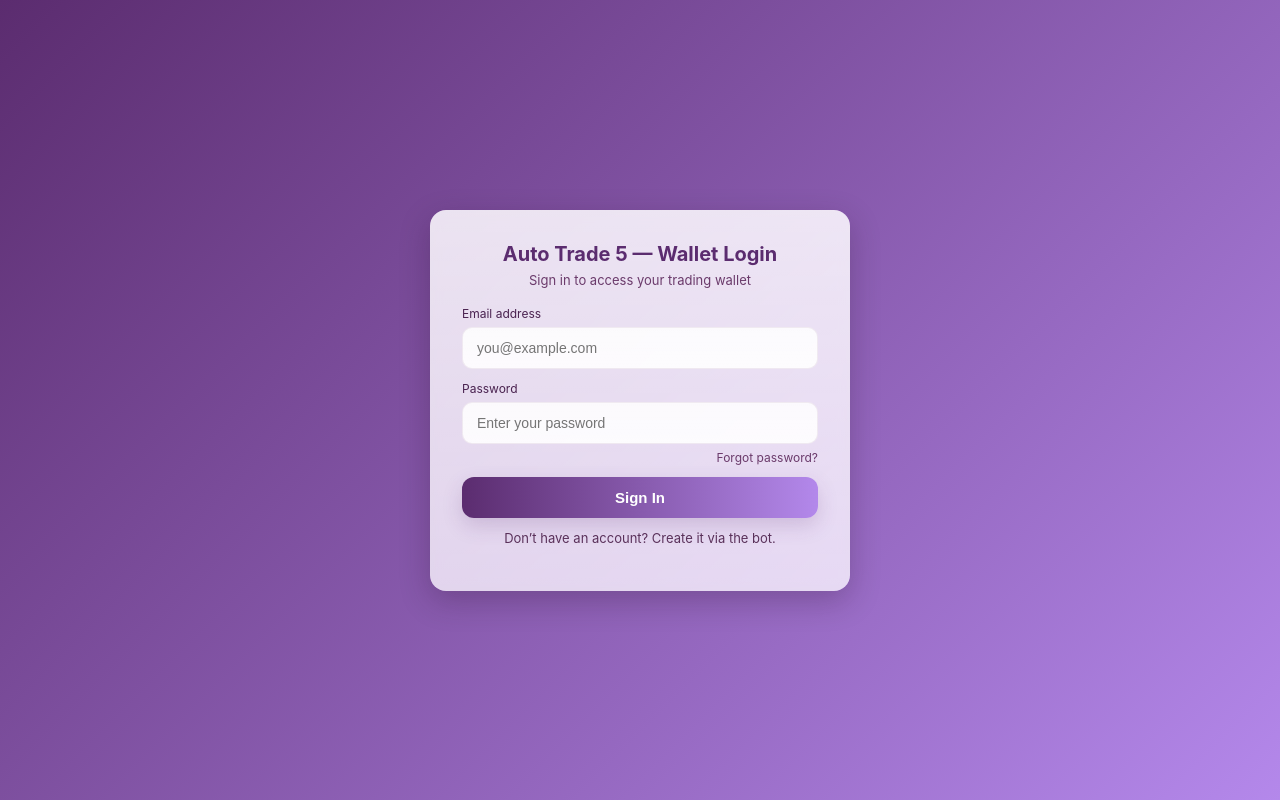
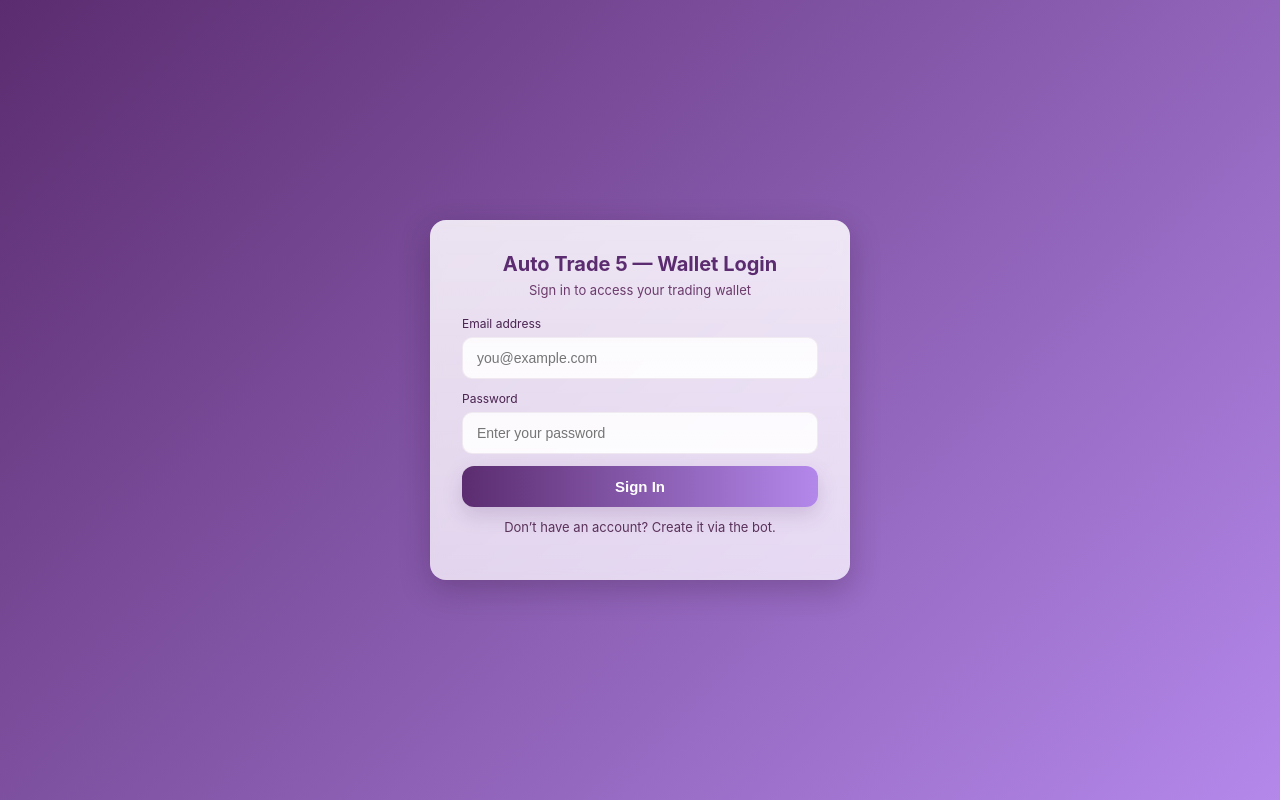
Before and after one commit to hossam954/Wallet, a plain HTML site: page index.html in a window 1280 px wide. Drawn offline with Linux system fonts and the light colour scheme.

Commit message:
Update index.html

```diff
--- a/index.html
+++ b/index.html
@@ -112,7 +112,6 @@
       <label for="password">Password</label>
       <input id="password" type="password" class="input" placeholder="Enter your password" autocomplete="current-password" required>
 
-      <a class="small" href="#" onclick="event.preventDefault(); alert('Please use the bot to create or recover accounts.');">Forgot password?</a>
 
       <button class="btn" type="submit">Sign In</button>
     </form>
```
